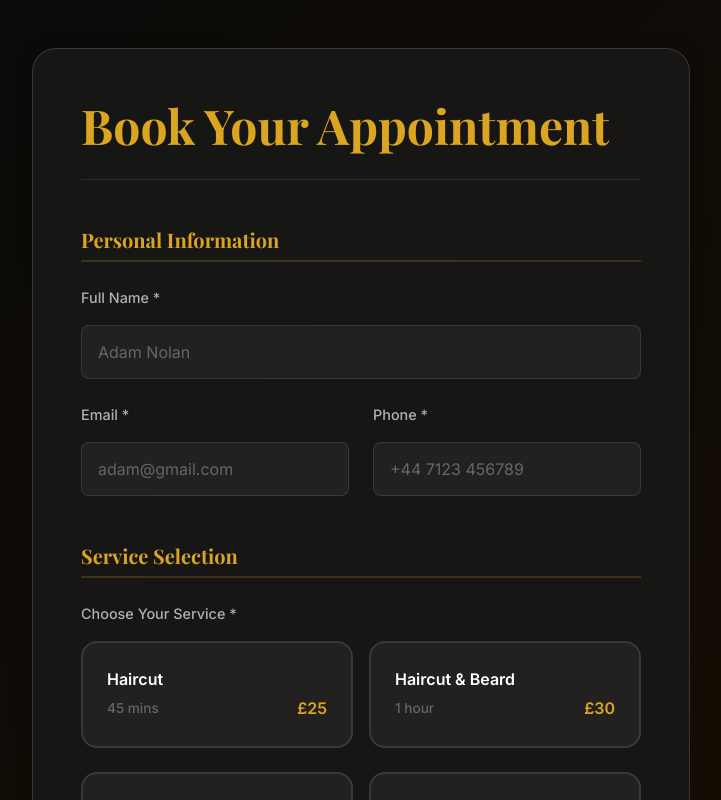
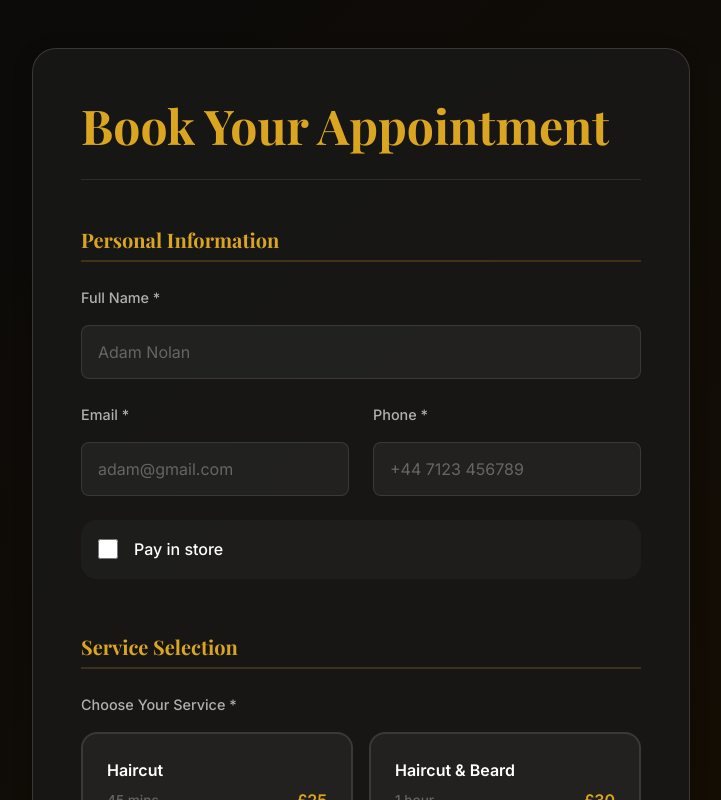
Before and after one commit to JahanU/Alis-barber, a React (Vite) app: page /book in a window 1280 px wide. Shown: the top 800 px of the page, without its empty margins (279-1000 px from the left). Built offline with nearby package versions, Linux system fonts and the light colour scheme; no server answers.

Commit message:
pay in store checkbox

```diff
--- a/src/components/BookingForm/BookingForm.css
+++ b/src/components/BookingForm/BookingForm.css
@@ -142,6 +142,37 @@ select.error {
     color: var(--color-primary);
 }
 
+/* Checkbox Styling */
+.checkbox-container {
+    display: flex;
+    align-items: center;
+    gap: var(--spacing-sm);
+    cursor: pointer;
+    padding: var(--spacing-sm);
+    border-radius: var(--radius-md);
+    transition: background-color var(--transition-base);
+    background: rgba(255, 255, 255, 0.03);
+    border: 1px solid transparent;
+    transition: all var(--transition-base);
+}
+
+.checkbox-container:hover {
+    border-color: var(--color-primary);
+}
+
+.checkbox-container input[type="checkbox"] {
+    width: 20px;
+    height: 20px;
+    cursor: pointer;
+    accent-color: var(--color-primary);
+}
+
+.checkbox-label {
+    font-size: 1rem;
+    color: var(--color-text-primary);
+    user-select: none;
+}
+
 /* Form Actions */
 .form-actions {
     display: flex;
--- a/src/components/BookingForm/BookingForm.tsx
+++ b/src/components/BookingForm/BookingForm.tsx
@@ -19,6 +19,7 @@ interface FormData {
     service: string;
     date: string;
     timeSlot: string;
+    payInStore: boolean;
 }
 
 function BookingForm({ onSubmit, onCancel, isSubmitting = false }: BookingFormProps) {
@@ -29,6 +30,7 @@ function BookingForm({ onSubmit, onCancel, isSubmitting = false }: BookingFormPr
         service: '',
         date: new Date(Date.now()).toISOString().split('T')[0],
         timeSlot: '',
+        payInStore: false,
     });
 
     const [errors, setErrors] = useState<Record<string, string>>({});
@@ -36,8 +38,8 @@ function BookingForm({ onSubmit, onCancel, isSubmitting = false }: BookingFormPr
     const availableSlots = formData.date ? getAvailableTimeSlots(new Date(formData.date)) : [];
 
     const handleInputChange = (e: React.ChangeEvent<HTMLInputElement>) => {
-        const { name, value } = e.target;
-        setFormData(prev => ({ ...prev, [name]: value }));
+        const { name, value, type, checked } = e.target;
+        setFormData(prev => ({ ...prev, [name]: type === 'checkbox' ? checked : value }));
         // Clear error for this field
         if (errors[name]) {
             setErrors(prev => ({ ...prev, [name]: '' }));
@@ -157,6 +159,18 @@ function BookingForm({ onSubmit, onCancel, isSubmitting = false }: BookingFormPr
                             {errors.customerPhone && <span className="error-message">{errors.customerPhone}</span>}
                         </div>
                     </div>
+
+                    <div className="form-group">
+                        <label className="checkbox-container">
+                            <input
+                                type="checkbox"
+                                name="payInStore"
+                                checked={formData.payInStore}
+                                onChange={handleInputChange}
+                            />
+                            <span className="checkbox-label">Pay in store</span>
+                        </label>
+                    </div>
                 </div>
 
                 <div className="form-section">
```
